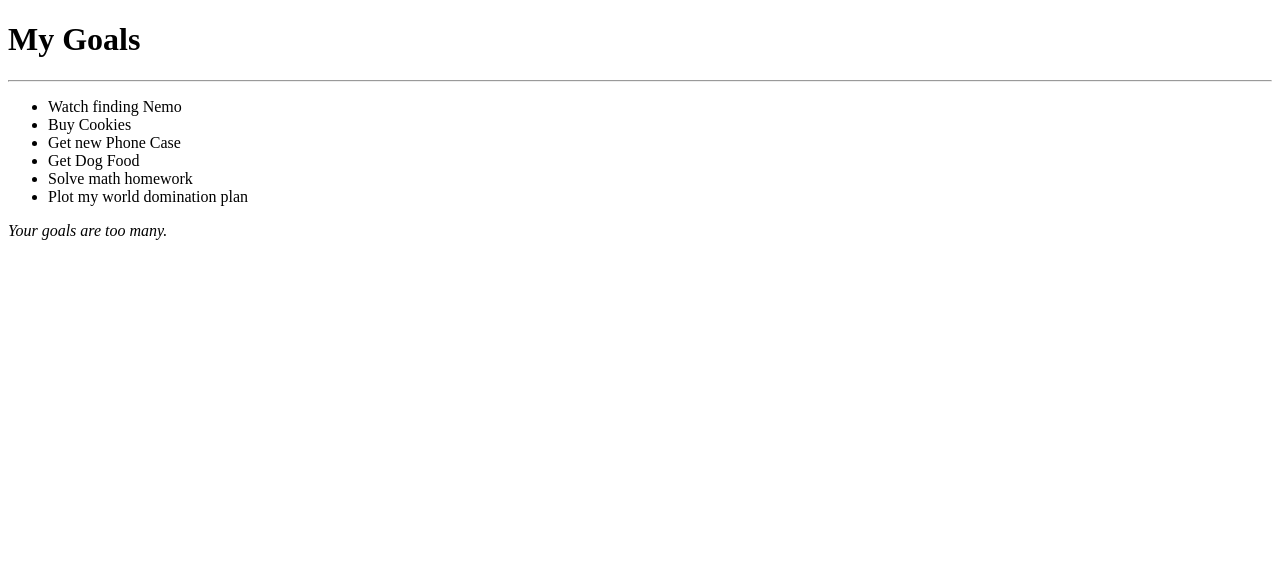
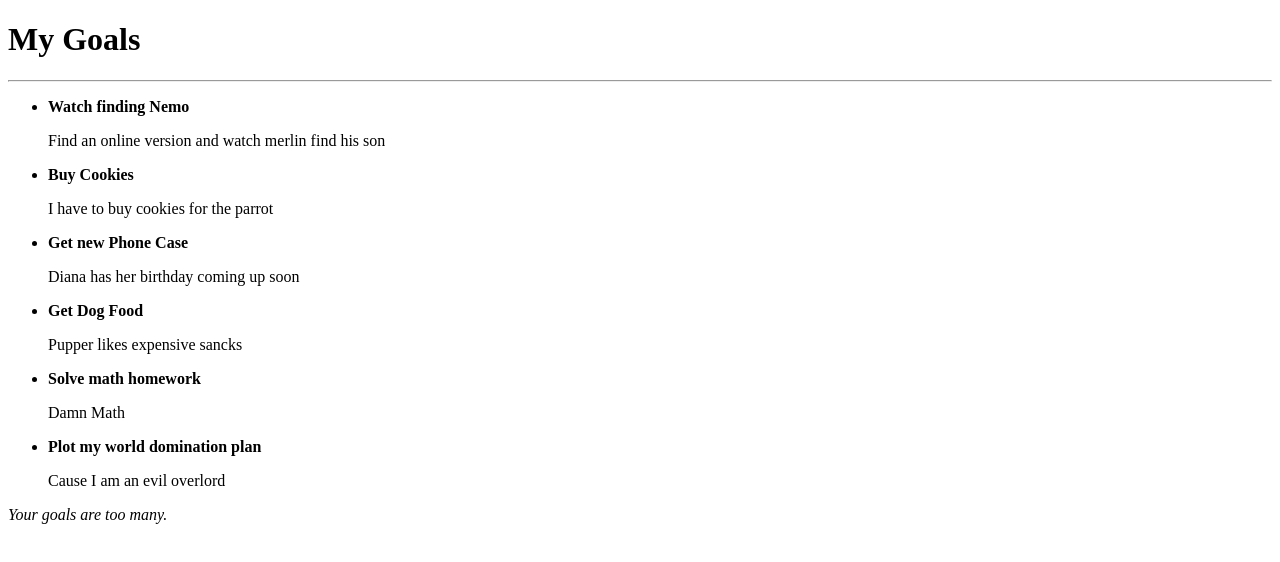
Before and after one commit to Vitalis-Kirui/Goals-Angular, an Angular app: page / in a window 1280 px wide. Shown: the top 562 px of the page. Built offline with nearby package versions, Linux system fonts and the light colour scheme.

Commit message:
binding goal-detail to goal component and adding description to goal detail htmlfile

```diff
--- a/src/app/goal-detail/goal-detail.component.html
+++ b/src/app/goal-detail/goal-detail.component.html
@@ -1 +1,3 @@
-<p>goal-detail works!</p>
+<p>
+    {{goal.description}}
+</p>
--- a/src/app/goal/goal.component.html
+++ b/src/app/goal/goal.component.html
@@ -7,7 +7,9 @@
 
         <li *ngFor='let goal of goals'>
 
-            {{goal.name}}
+            <strong>{{goal.name}}</strong>
+
+            <app-goal-detail [goal]='goal'></app-goal-detail>
 
         </li>
 
```
